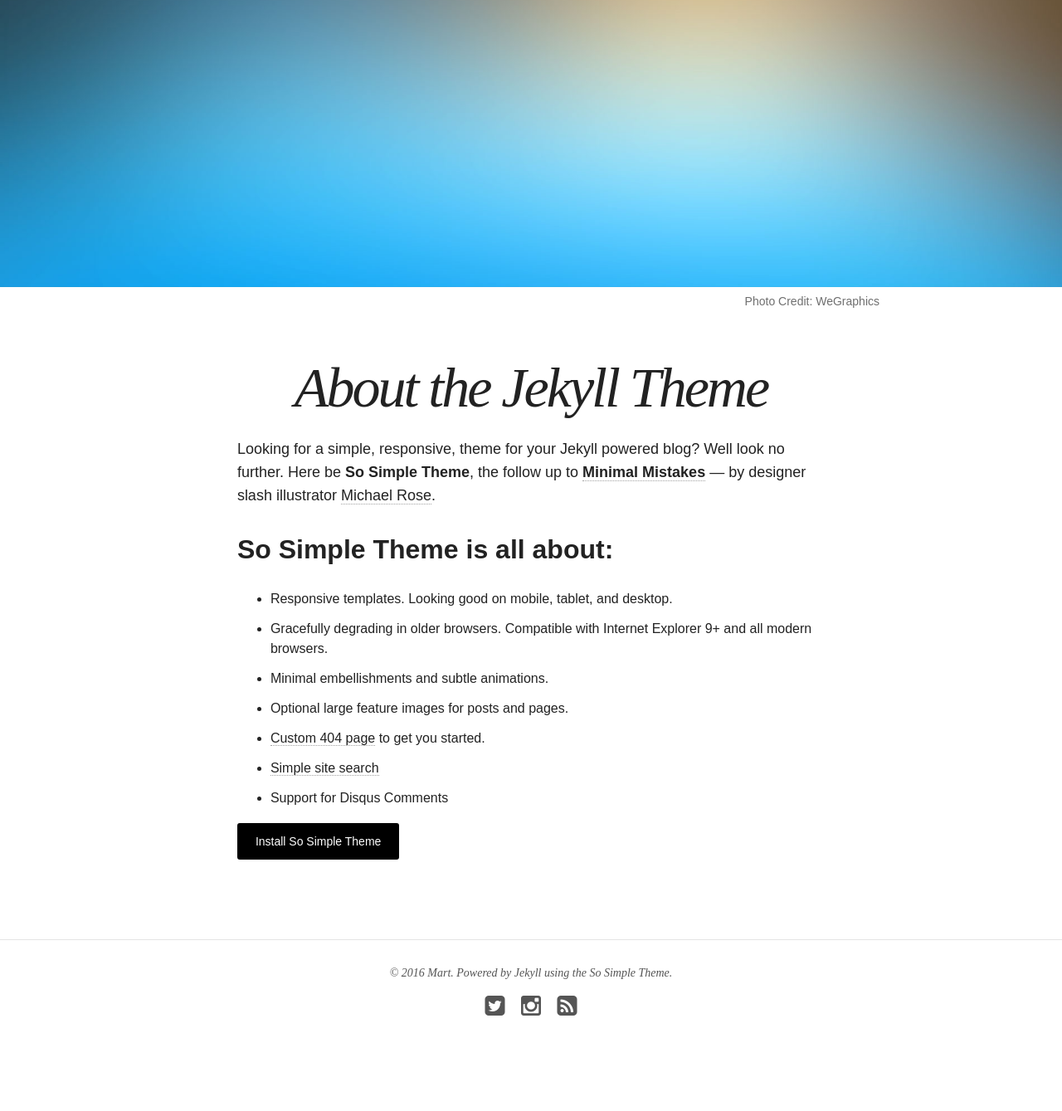
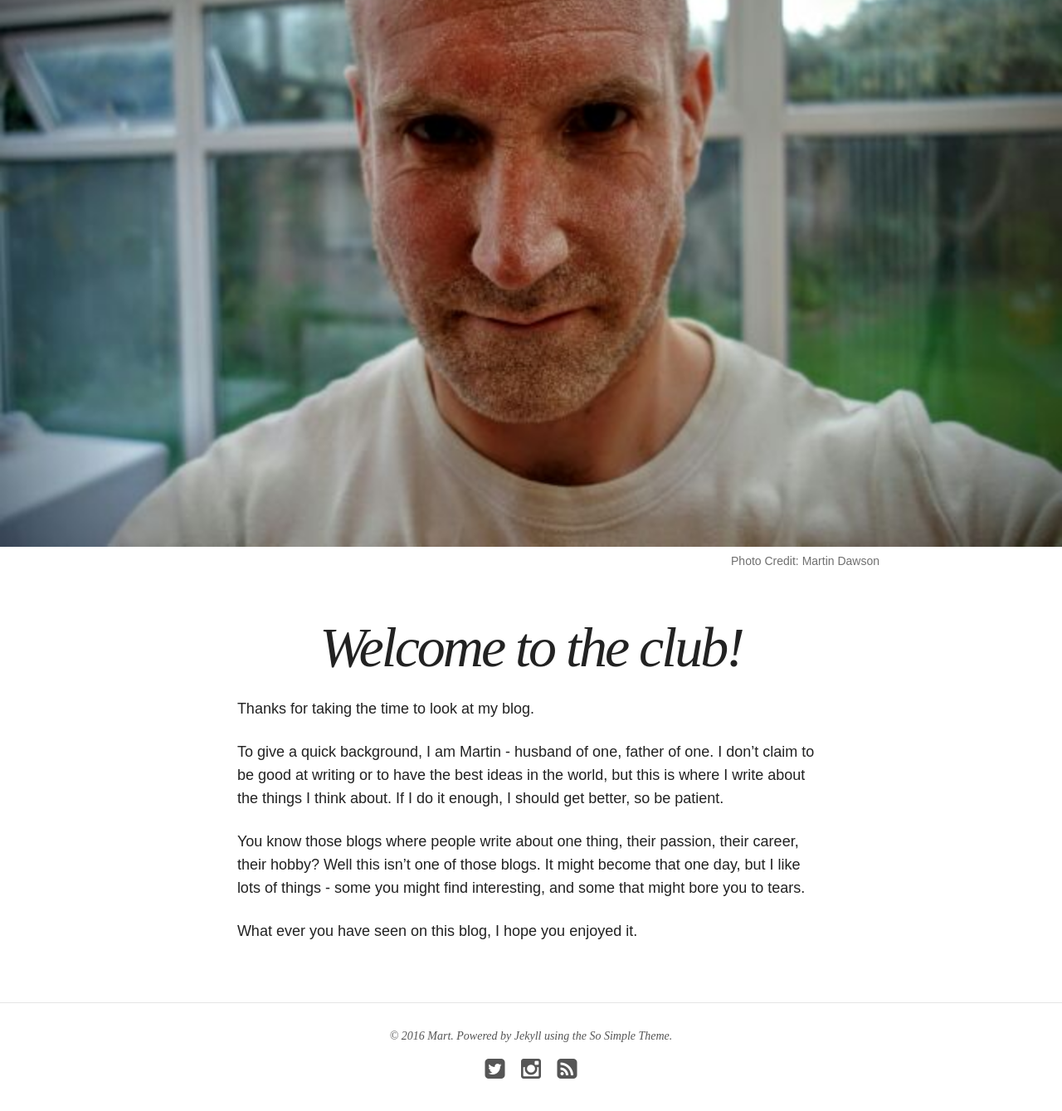
Before and after one commit to dawsneyland/dawsneyland.github.io, a Jekyll site: the page built from about/index.md, in a window 1280 px wide and 1400 px high, scrolled down 347 px. Shown: the top 1339 px of the window at 83% size. Built offline with Jekyll 4.4.1, drawn with Linux system fonts in a browser that asks for light colours; nearby versions of some CDN libraries.

Commit message:
About page

```diff
--- a/about/index.md
+++ b/about/index.md
@@ -1,26 +1,18 @@
 ---
 layout: page
-title: About the Jekyll Theme
-excerpt: "So Simple is a responsive Jekyll theme for your words and images."
+title: Welcome to the club!
+excerpt: "Hi, I'm Martin..."
 modified: 2014-08-08T19:44:38.564948-04:00
 image:
-  feature: so-simple-sample-image-4.jpg
-  credit: WeGraphics
-  creditlink: http://wegraphics.net/downloads/free-ultimate-blurred-background-pack/
+  feature: dusty.jpg
+  credit: Martin Dawson
+
 ---
 
-Looking for a simple, responsive, theme for your Jekyll powered blog? Well look no further. Here be **So Simple Theme**, the follow up to [**Minimal Mistakes**](http://mmistakes.github.io/minimal-mistakes) --- by designer slash illustrator [Michael Rose](http://mademistakes.com).
+Thanks for taking the time to look at my blog.
 
-## So Simple Theme is all about:
+To give a quick background, I am Martin - husband of one, father of one. I don't claim to be good at writing or to have the best ideas in the world, but this is where I write about the things I think about. If I do it enough, I should get better, so be patient.
 
-* Responsive templates. Looking good on mobile, tablet, and desktop.
-* Gracefully degrading in older browsers. Compatible with Internet Explorer 9+ and all modern browsers.
-* Minimal embellishments and subtle animations.
-* Optional large feature images for posts and pages.
-* [Custom 404 page]({{ site.url }}/404.html) to get you started.
-* [Simple site search](https://github.com/christian-fei/Simple-Jekyll-Search)
-* Support for Disqus Comments
+You know those blogs where people write about one thing, their passion, their career, their hobby? Well this isn't one of those blogs. It might become that one day, but I like lots of things - some you might find interesting, and some that might bore you to tears.
 
-<a markdown="0" href="{{ site.url }}/theme-setup" class="btn">Install So Simple Theme</a>
-
-[^1]: Example: *domain.com/category-name/post-title*
+What ever you have seen on this blog, I hope you enjoyed it.
```
